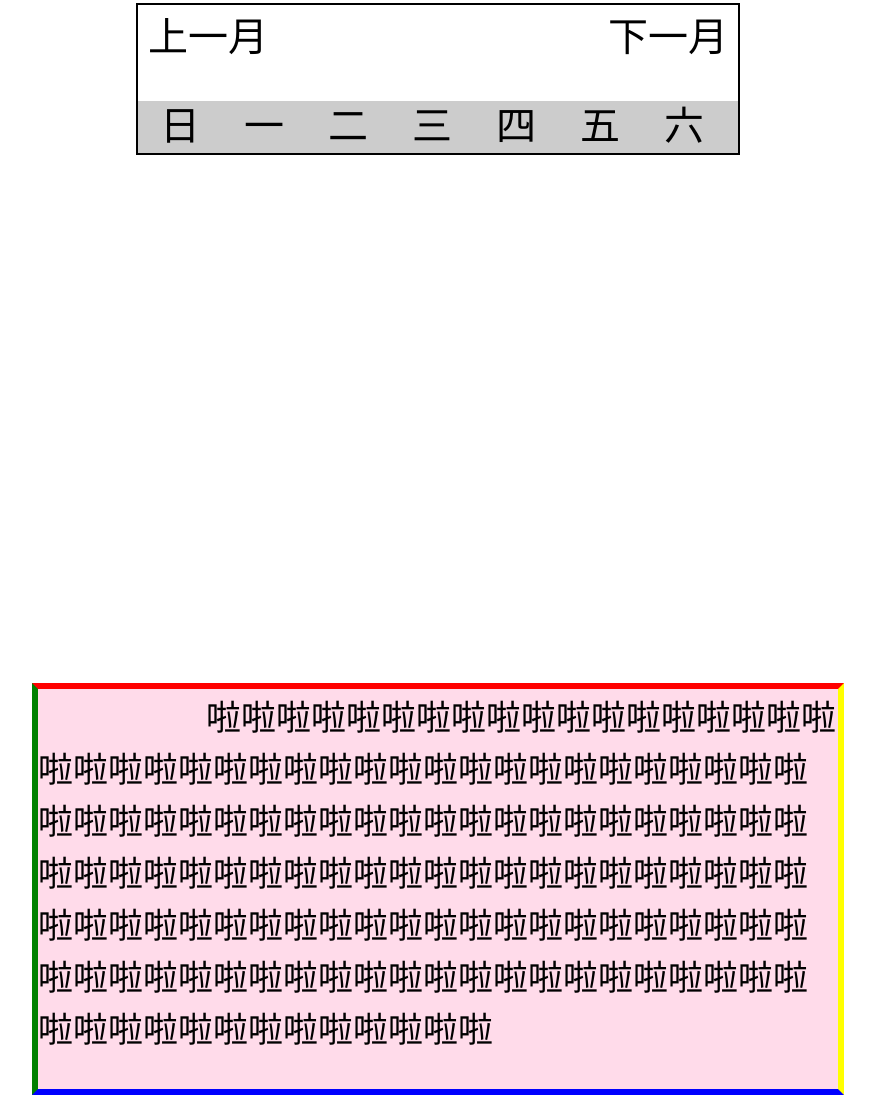
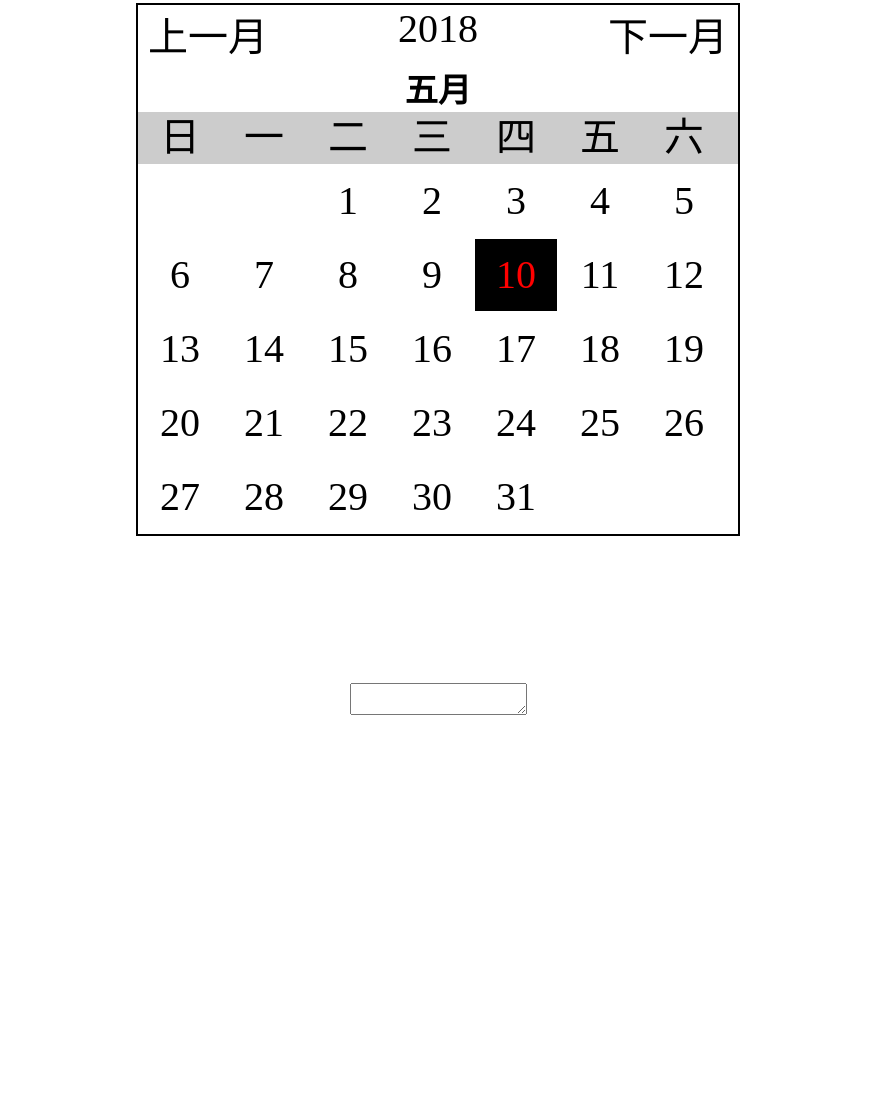
Before and after one commit to 75-Camp-Group-6/MoodCalendar, a plain HTML site: page frontend/calendar.html in a window 1280 px wide. Shown: the part 317-1412 px from the top of the page, without its empty margins (202-1077 px from the left). After the commit the page ends 1036 px from the top, so only its background shows below. Drawn offline with Linux system fonts and the light colour scheme.

Commit message:
Update calendar.html

```diff
--- a/frontend/calendar.html
+++ b/frontend/calendar.html
@@ -2,15 +2,15 @@
 <head>
     <meta charset="UTF-8">
     <title></title>
-    <!-- <script src="./assets/js/calendar.js"></script> -->
-    <script src="./assets/js/calendarModule.js"></script>
+    <script src="./assets/js/calendar.js"></script>
+    <link rel="stylesheet" type="text/css" href="./assets/css/ball-style.css">
     <link rel="stylesheet" type="text/css" href="./assets/css/calendar.css" />
 </head>
 <body>
 <div class="header">
     <div class="hh">
-        <div class="return"><p>返回</p></div>
-        <div class="user"><p>用户</p></div>
+       <!-- <div class="return"><p>返回</p></div>
+        <div class="user"><p>用户</p></div> -->
     </div>
 </div>
 <div class="content" id="content">
@@ -37,8 +37,10 @@
     </div>
 </div>
 <div class="footer">
-    <textarea class="datearea">
-        啦啦啦啦啦啦啦啦啦啦啦啦啦啦啦啦啦啦啦啦啦啦啦啦啦啦啦啦啦啦啦啦啦啦啦啦啦啦啦啦啦啦啦啦啦啦啦啦啦啦啦啦啦啦啦啦啦啦啦啦啦啦啦啦啦啦啦啦啦啦啦啦啦啦啦啦啦啦啦啦啦啦啦啦啦啦啦啦啦啦啦啦啦啦啦啦啦啦啦啦啦啦啦啦啦啦啦啦啦啦啦啦啦啦啦啦啦啦啦啦啦啦啦啦啦啦啦啦啦啦啦啦啦啦啦啦啦啦啦啦啦
-    </textarea>
+    <div class="line">
+        <textarea>
+
+        </textarea>
+    </div>
 </div>
 </body>
```
